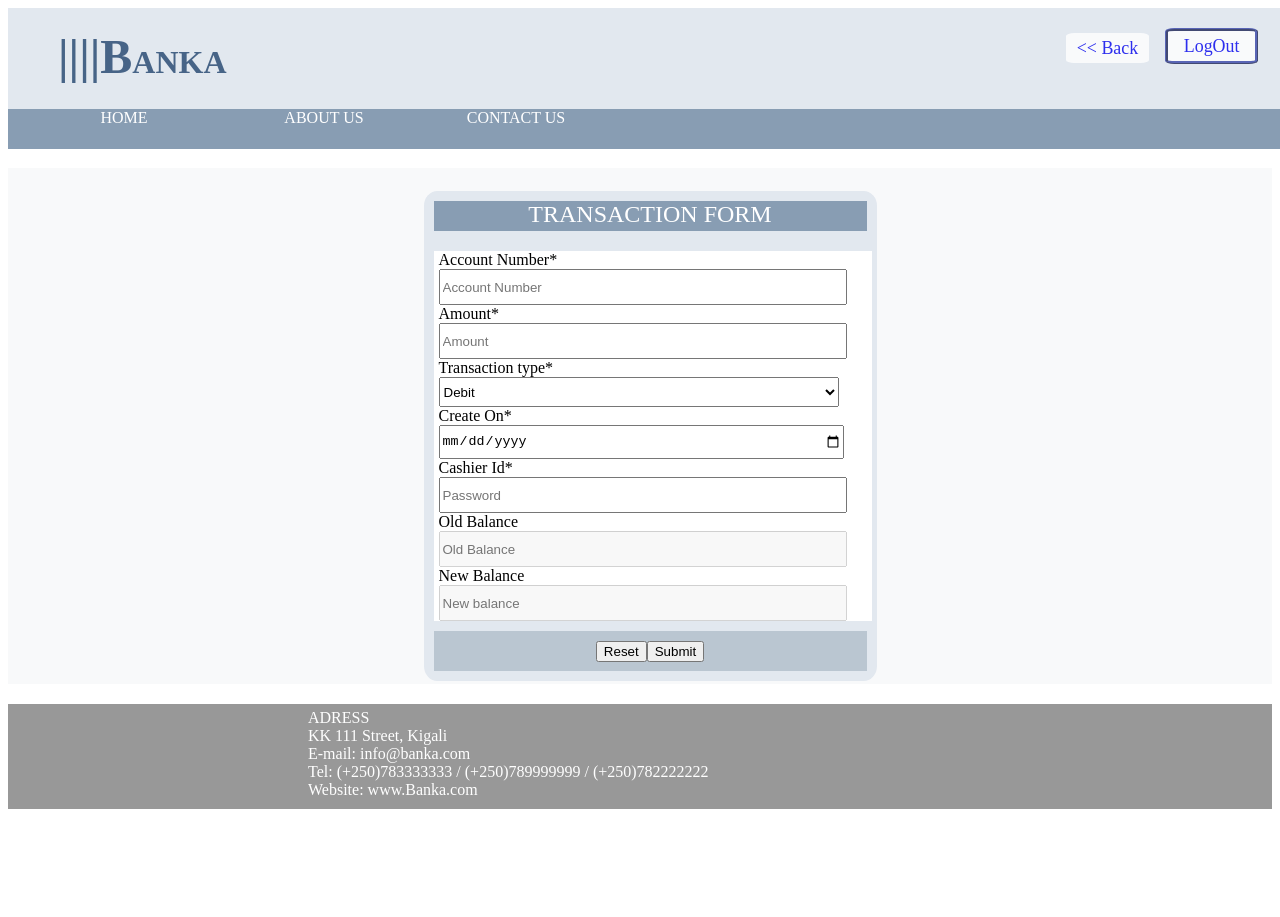
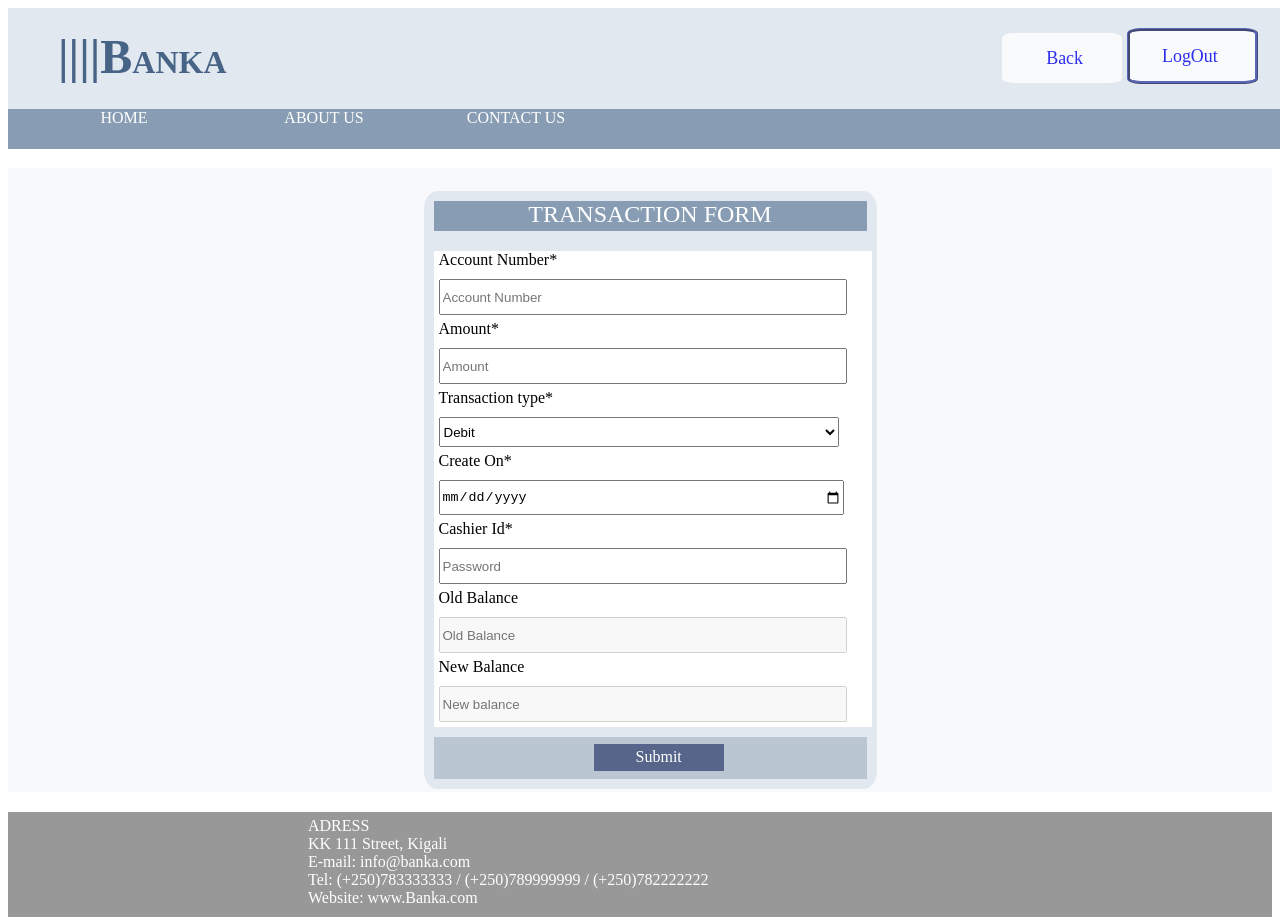
Before and after one commit to shemaerc/banker, a plain HTML site: page UI/html/transaction.html in a window 1280 px wide. Before the commit the page ends 809 px from the top, so only its background shows below. Drawn offline with Linux system fonts and the light colour scheme.

Commit message:
[feature #164982312,#164988314,#164988649,#164989320,#164989461,#164989684,#164989906,#164990424,#164991028,#164992282,#164991607,#164991382,#164991842,#165086897,#165306835,#16530750] changing button from default and increase login / logout button

```diff
--- a/UI/css/allBanka.css
+++ b/UI/css/allBanka.css
@@ -145,7 +145,7 @@
 	background-color: #E2E8EF;
 	float: right;
 	height: 60px;
-	width: 15%;
+	width: 20%;
 	padding-top: 20px;
 	text-align: center;
 	padding-bottom: 20px;
@@ -201,15 +201,19 @@
 	background-color: #BAC6D1;
 	clear: both;
 	float: left;
-	height: 30px;
+	height: 40px;
 	width: 100%;
 	text-align: center;
-	padding-top: 10px;
+	padding-top: 2px;
 	margin-top: 10px;
+	vertical-align: middle;
 }
 .form{
-	width:400px;
-	height:30px;
+	width: 400px;
+	height: 30px;
+	padding-top: 1px;
+	margin-top: 10px;
+	margin-bottom: 5px;
 	}
 -----------------------------------end of forms------ start of detail---------------------------------------
  {
@@ -220,6 +224,24 @@
 	width: 100%;
 	margin-top: 10px;
 }
+#General_button {
+	background-color: #566589;
+	clear: none;
+	float: left;
+	width: 30%;
+	height: 23px;
+	margin-top: 5px;
+	margin-right: 0px;
+	margin-bottom: 0px;
+	color: #FFF;
+	margin-left: 37%;
+	padding-top: 4px;
+}
+#General_button:hover {
+	opacity: 0.5;
+	filter: alpha(opacity=50);
+}
+
 .owner {
 	background-color: #CCC;
 	clear: both;
@@ -602,8 +624,8 @@
 	background-color: #FFF;
 	clear: none;
 	float: right;
-	height: 20px;
-	width: 40%;
+	height: 30px;
+	width: 47%;
 	border-top-color: #3745A8;
 	border-right-color: #3745A8;
 	border-bottom-color: #3745A8;
@@ -614,7 +636,10 @@
 	opacity: 0.8;
 	filter: alpha(opacity=50);
 	font-size: 1.4vw;
-	padding: 5px;
+	padding-top: 15px;
+	padding-right: 5px;
+	padding-bottom: 5px;
+	padding-left: 0px;
 }
 #address {
 	color: #FFF;
@@ -631,20 +656,18 @@
 	background-color: #FFF;
 	clear: none;
 	float: left;
-	height: 20px;
-	width: 38%;
+	height: 30px;
+	width: 45%;
 	text-align: center;
 	border-radius: 10%;
 	opacity: 0.8;
 	filter: alpha(opacity=50);
 	font-size: 1.4vw;
 	margin-top: 5px;
-	padding-top: 5px;
-	padding-right: 5px;
+	padding-top: 15px;
+	padding-right: 0px;
 	padding-bottom: 5px;
 	padding-left: 5px;
-
-
 
 }
 #signIn:hover {
--- a/UI/html/transaction.html
+++ b/UI/html/transaction.html
@@ -12,7 +12,7 @@
   <h1><font size="+6">||||B</font>ANKA    </h1></div>
   <div id="index_login">
     <img src="../../images.png" id="img" onClick="menu()" onMouseOver="menu()"/>
-    <a href="admin_page.html"><div id="signIn"><< Back</div></a>
+    <a href="admin_page.html"><div id="signIn">Back</div></a>
 
     <a href="../../index.html"><div id="signUp">LogOut</div></a>
 
@@ -20,7 +20,7 @@
   </div>
    <div id="responsive_mainy" onMouseOver="menu()" onMouseOut="move()">
      <a href="../../index.html"><div id="popover_signUp">LogOut</div></a>
-     <a href="admin_page.html"><div id="popover_signIn"> << Back </div></a>
+     <a href="admin_page.html"><div id="popover_signIn">Back </div></a>
 
    </div>
   <div id="index_mainu">
@@ -67,8 +67,7 @@
         <br/>
         <input class="form" type="text" name="new_balance" id="textfield" required  placeholder="New balance" disabled="disabled" />
     </div>
-    <div id="button">
-    <input type="reset" name="reset" /><input type="submit" name="save" id="save" />
+    <div id="button"><div id="General_button">Submit</div>
     </div>
 
     </div>
```
Also changed, not shown: UI/html/account_detail.html (+3 -3 lines), UI/html/admin_page.html (+9 -8 lines), UI/html/client_account_list.html (+3 -4 lines), UI/html/edit_account.html (+3 -3 lines), UI/html/edit_user.html (+4 -4 lines), UI/html/new_account.html (+3 -4 lines), UI/html/transaction_detail.html (+3 -3 lines), UI/html/transaction_history.html (+3 -3 lines), UI/html/user_detail.html (+3 -3 lines), UI/html/user_register.html (+3 -4 lines), UI/html/users_list.html (+3 -3 lines), index.html (+1 -2 lines).
